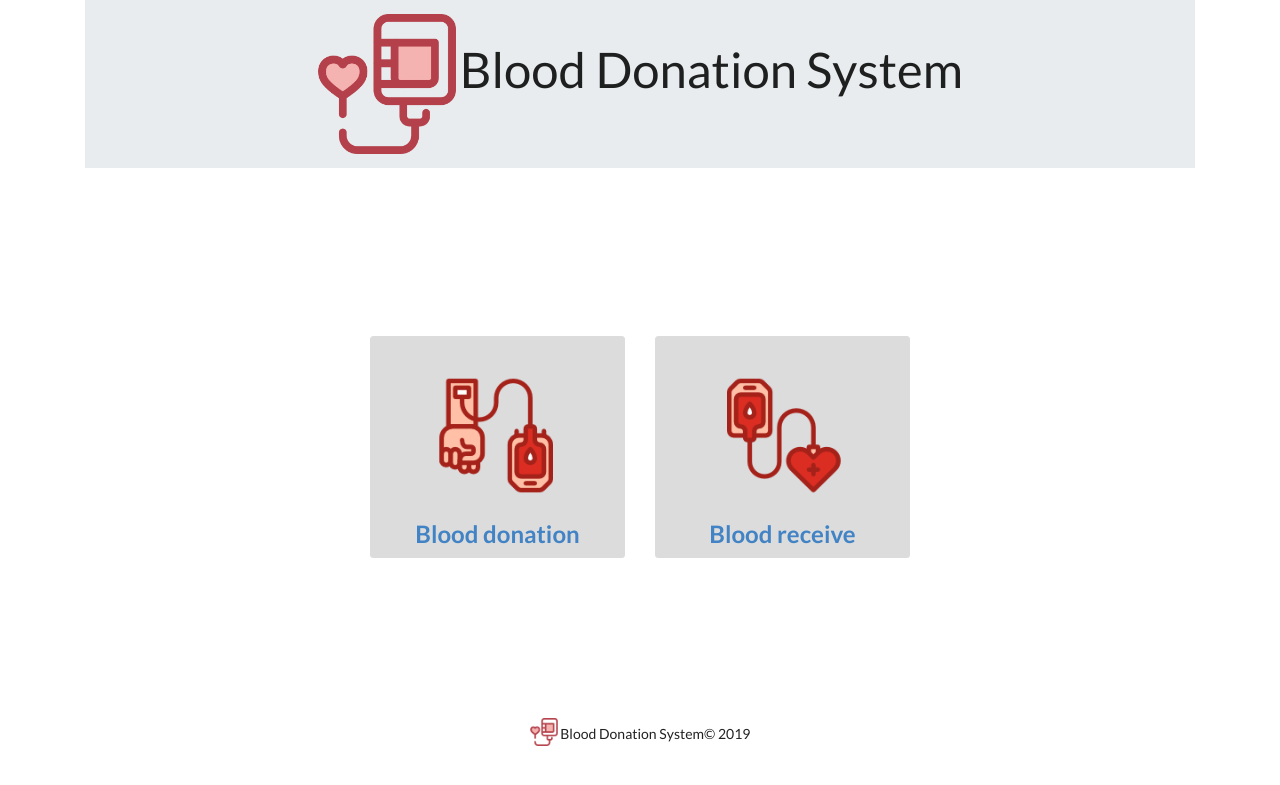
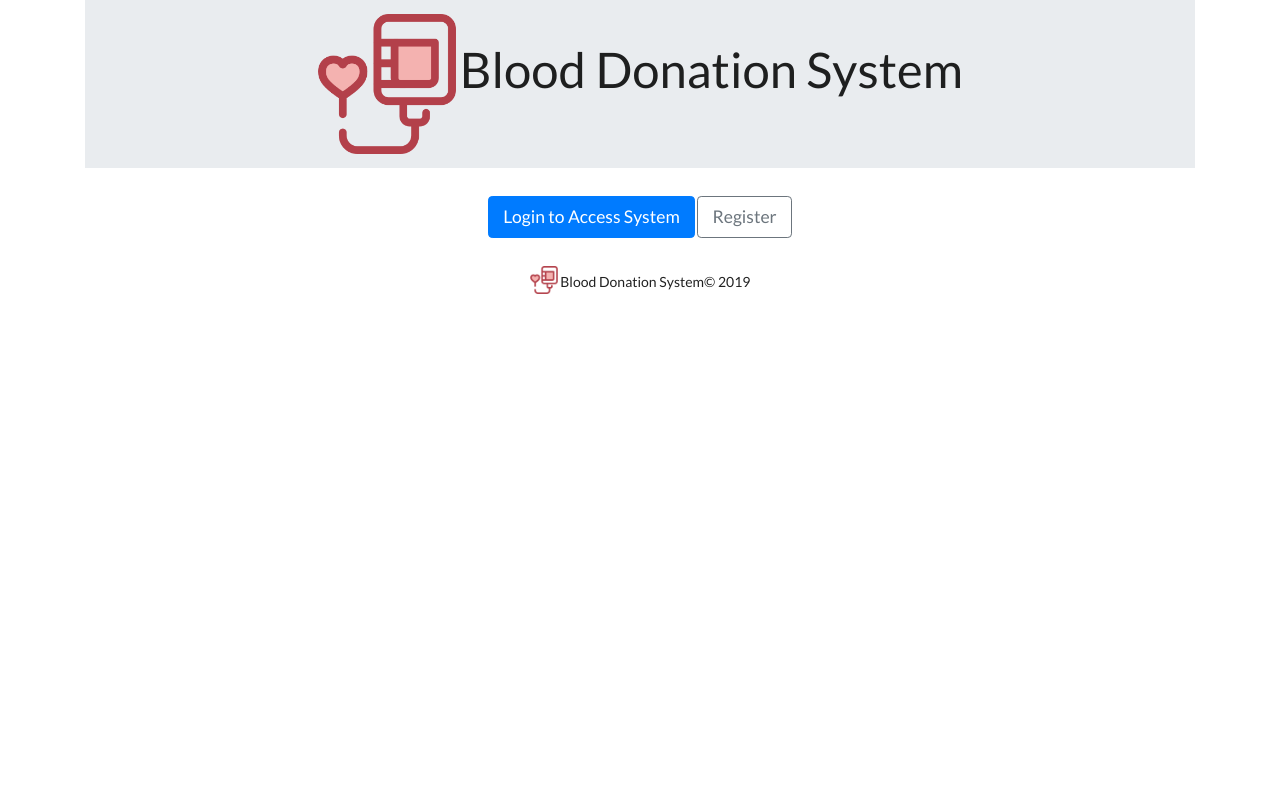
Before and after one commit to Ha-Mundo/Blood-Connect, a Flask app: template templates/home.html in a window 1280 px wide. Shown: the top 785 px of the page. Run offline with Flask 3, Linux system fonts and the light colour scheme; the template is opened without the code that fills it, so the values that code supplies are empty; some libraries are stand-ins or nearby versions.

Commit message:
ui(home): implement dynamic dashboard based on user authentication and roles

```diff
--- a/templates/home.html
+++ b/templates/home.html
@@ -1,53 +1,42 @@
 {% extends "base.html" %}
 {% block content %}
-
-
 <div class="container text-center">
-
     <div class="main jumbotron jumbotron-fluid">
         <img src="/static/BDS.png" class="blogo">
         <h2 class="display-4 header">Blood Donation System</h2>
+        {% if current_user.is_authenticated %}
+            <p>Welcome back, <strong>{{ current_user.username }}</strong>!</p>
+        {% endif %}
     </div>
 
-        <div class="flash text-center">
-            {% with messages = get_flashed_messages(with_categories=true) %}
-                {% if messages %}
-
-                {% for category, mess in messages %}
-                <div class="alert alert-{{ category }} alert-dismissible fade show" role="alert">
-                    <span>{{ mess }}</span>
-                    <button type="button" class="close" data-dismiss="alert" aria-label="Close" class="fade close">
-                    <span aria-hidden="true">&times;</span>
-                    </button>
+    <div class="row justify-content-center mt-4">
+        {% if not current_user.is_authenticated %}
+            <div class="col-lg-12">
+                <a class="btn btn-primary btn-lg" href="{{ url_for('login') }}">Login to Access System</a>
+                <a class="btn btn-outline-secondary btn-lg" href="{{ url_for('register') }}">Register</a>
             </div>
-                {% endfor %}
-                {% endif %}
-            {% endwith %}
-        </div>
-
-    <form action="/home" method='POST', class='ui form select' style='width: 100%;'>
-
-                    <div class="row justify-content-center">
-
-                        <div class = "col-lg-3 col-lg-offset-2">
+        {% else %}
+            <div class="col-lg-4">
                 <a class="btn-d icon-box" href='/blood_donation'>
                     <img src="/static/blood-donation.png" class="b-icons">
-                            <h2>Blood donation</h2>
+                    <h2>Donate Blood</h2>
                 </a>
-
             </div>
-
-                        <div class = "col-lg-3 col-lg-offset-2">
-
+            <div class="col-lg-4">
                 <a class="btn-r icon-box" href='/blood_receive'>
                     <img src="/static/blood-request.png" class="b-icons">
-                            <h2>Blood receive</h2>
+                    <h2>Receive Blood</h2>
                 </a>
-
             </div>
-
+            {% if current_user.role == 'admin' %}
+            <div class="col-lg-4">
+                <a class="btn-admin icon-box" href='/all_donations_db' style="background-color: #f8d7da;">
+                    <img src="/static/db-icon.png" class="b-icons">
+                    <h2>Admin DB</h2>
+                </a>
             </div>
-    </form>
+            {% endif %}
+        {% endif %}
     </div>
-
+</div>
 {% endblock %}
```
Lines whose indentation alone changed are shown as unchanged.
